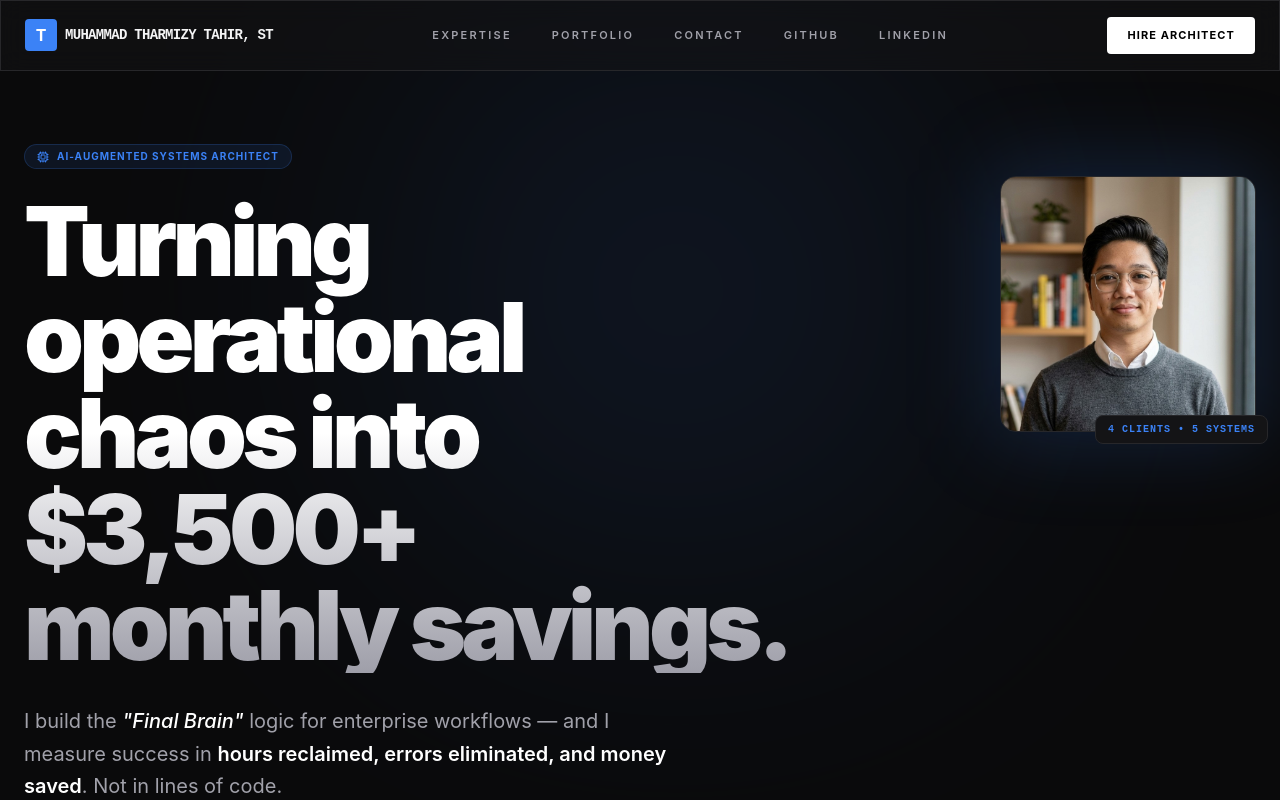
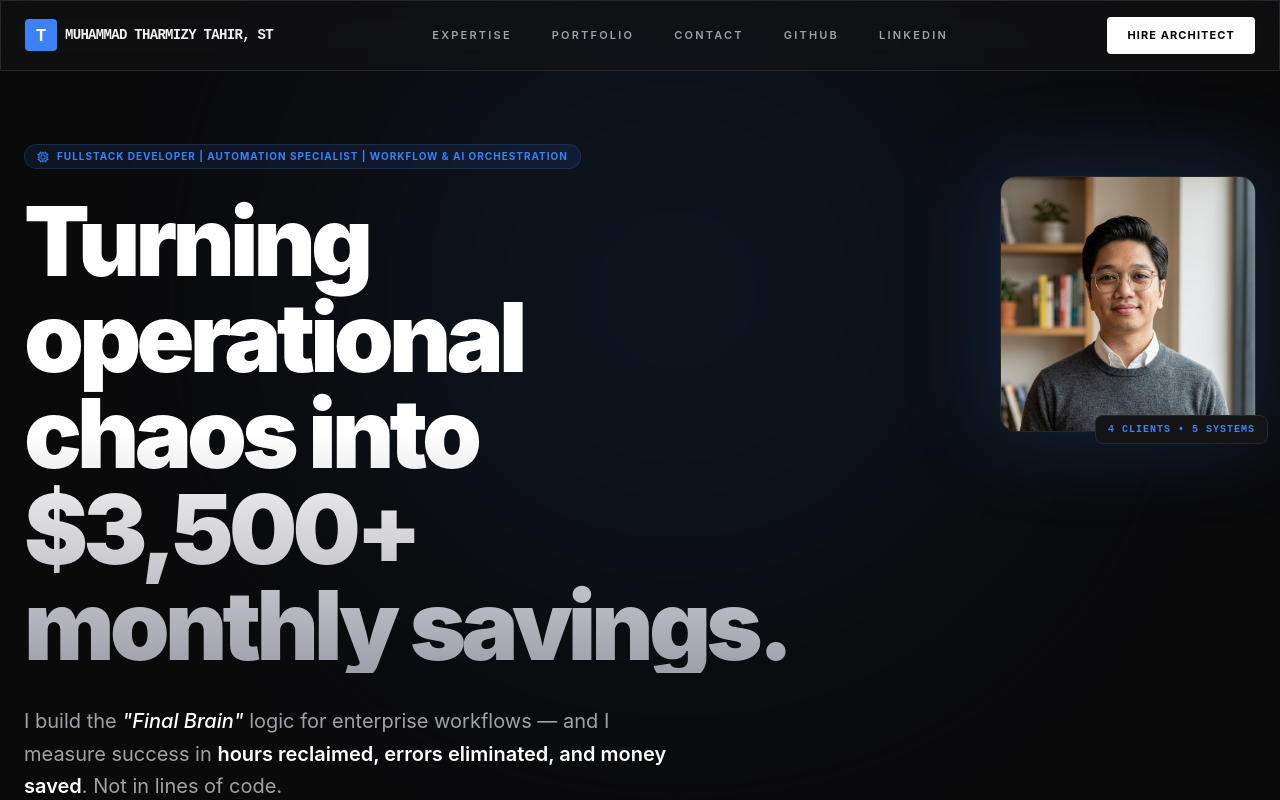
Before and after one commit to tamtam2492/portfolio, a React (Vite) app: page / in a window 1280 px wide. Shown: the top 800 px of the page. Built offline with nearby package versions, Linux system fonts and the light colour scheme.

Commit message:
Update: Fullstack Developer | Automation Specialist | Workflow & AI Orchestration

```diff
--- a/public/cv-en.html
+++ b/public/cv-en.html
@@ -136,7 +136,7 @@ h2.section {
 <div class="header">
   <div class="header-text">
     <h1>Muhammad Tharmizy Tahir, S.T.</h1>
-    <div class="subtitle">AI-Augmented Systems Architect &nbsp;|&nbsp; Workflow Automation Specialist</div>
+    <div class="subtitle">Fullstack Developer &nbsp;|&nbsp; Automation Specialist &nbsp;|&nbsp; Workflow &amp; AI Orchestration</div>
     <div class="tagline">n8n &nbsp;·&nbsp; AI/OCR &nbsp;·&nbsp; AI Prompt Engineering &nbsp;·&nbsp; Telegram Bot &nbsp;·&nbsp; Android &nbsp;·&nbsp; Excel &nbsp;·&nbsp; Power BI</div>
     <div class="contact-line">
       muhammad.tharmizy@gmail.com &nbsp;|&nbsp; +62 853-4202-0433 &nbsp;|&nbsp; Makassar, Indonesia &nbsp;|&nbsp; Available for Remote Worldwide<br/>
--- a/public/cv-id.html
+++ b/public/cv-id.html
@@ -136,7 +136,7 @@ h2.section {
 <div class="header">
   <div class="header-text">
     <h1>Muhammad Tharmizy Tahir, S.T.</h1>
-    <div class="subtitle">AI-Augmented Systems Architect &nbsp;|&nbsp; Workflow Automation Specialist</div>
+    <div class="subtitle">Fullstack Developer &nbsp;|&nbsp; Automation Specialist &nbsp;|&nbsp; Workflow &amp; AI Orchestration</div>
     <div class="tagline">n8n &nbsp;·&nbsp; AI/OCR &nbsp;·&nbsp; AI Prompt Engineering &nbsp;·&nbsp; Telegram Bot &nbsp;·&nbsp; Android &nbsp;·&nbsp; Excel &nbsp;·&nbsp; Power BI</div>
     <div class="contact-line">
       muhammad.tharmizy@gmail.com &nbsp;|&nbsp; +62 853-4202-0433 &nbsp;|&nbsp; Makassar, Sulawesi Selatan<br/>
--- a/src/App.tsx
+++ b/src/App.tsx
@@ -162,7 +162,7 @@ export default function App() {
               className="max-w-3xl"
             >
               <div className="inline-flex items-center gap-2 px-3 py-1 rounded-full bg-brand-accent/10 border border-brand-accent/20 text-brand-accent text-[10px] font-bold uppercase tracking-widest mb-6">
-                <Cpu className="w-3 h-3" /> AI-Augmented Systems Architect
+                <Cpu className="w-3 h-3" /> Fullstack Developer | Automation Specialist | Workflow & AI Orchestration
               </div>
               <h1 className="text-6xl md:text-8xl font-black tracking-tighter leading-[1.0] mb-8 text-gradient">
                 Turning operational chaos into $3,500+ monthly savings.
```
